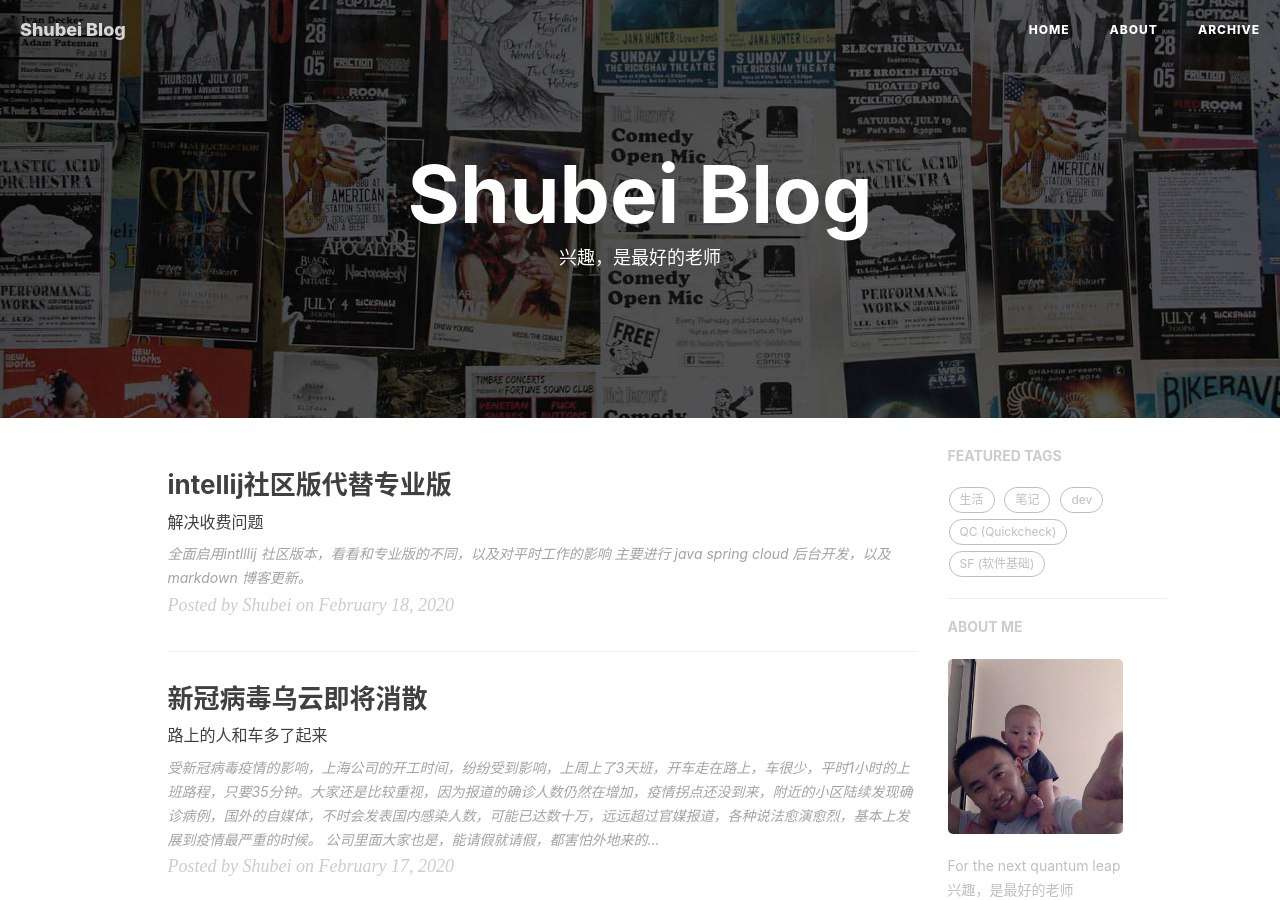
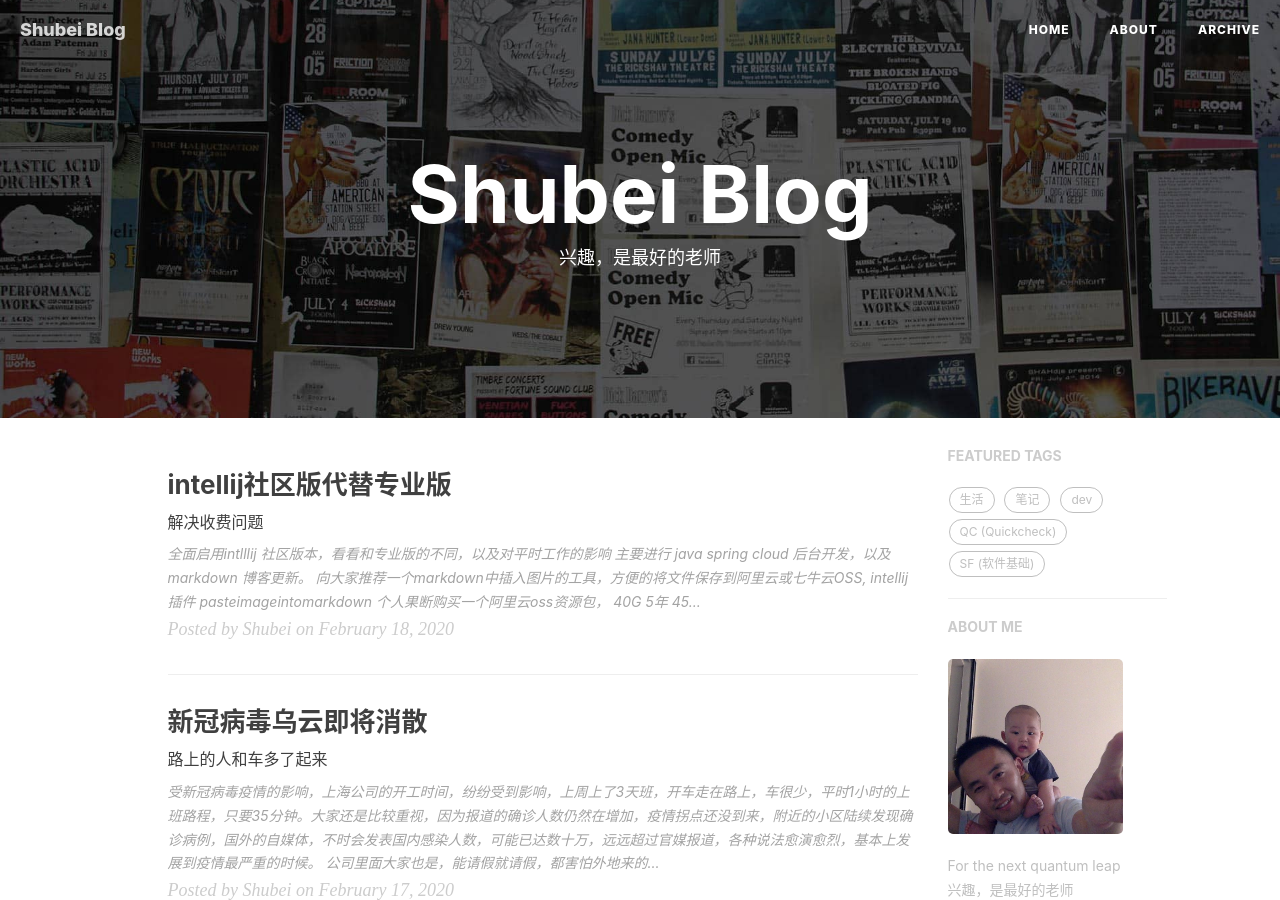
Before and after one commit to lushubei/lushubei.github.io, a Jekyll site: the page built from index.html, in a window 1280 px wide and 900 px high. Built offline with Jekyll 4.4.1, drawn with Linux system fonts in a browser that asks for light colours; nearby versions of some CDN libraries; the list of posts is cut into pages by our own code; comment, search, counter and statistics services are not loaded.

Commit message:
更新阿里云存储

```diff
--- a/_posts/nothing/2020-02-18-github-pages-map.md
+++ b/_posts/nothing/2020-02-18-github-pages-map.md
@@ -13,3 +13,16 @@
 全面启用intlllij 社区版本，看看和专业版的不同，以及对平时工作的影响
 
 主要进行 java spring cloud 后台开发，以及 markdown 博客更新。
+
+
+向大家推荐一个markdown中插入图片的工具，方便的将文件保存到阿里云或七牛云OSS, intellij插件 pasteimageintomarkdown
+
+![](http://shubei-blog.oss-cn-beijing.aliyuncs.com/pasteimageintomarkdown/2020-02-18/57307165132689.png?Expires=4735613793&OSSAccessKeyId=LTAI4Fv8o4J1qrtFrYcJsmA2&Signature=UmPTZw97tR%2B7XMuoY%2FmMFvpBbrY%3D)
+
+个人果断购买一个阿里云oss资源包， 40G 5年 45元，还是蛮便宜的。
+
+##### 使用方法
+
+1. 使用截图
+2. Contrl + V 保存
+3. git 上传即可
```
Also changed, not shown: _posts/projectManagement/2016-08-04-pm-scrum-first.md (+10 -8 lines).
